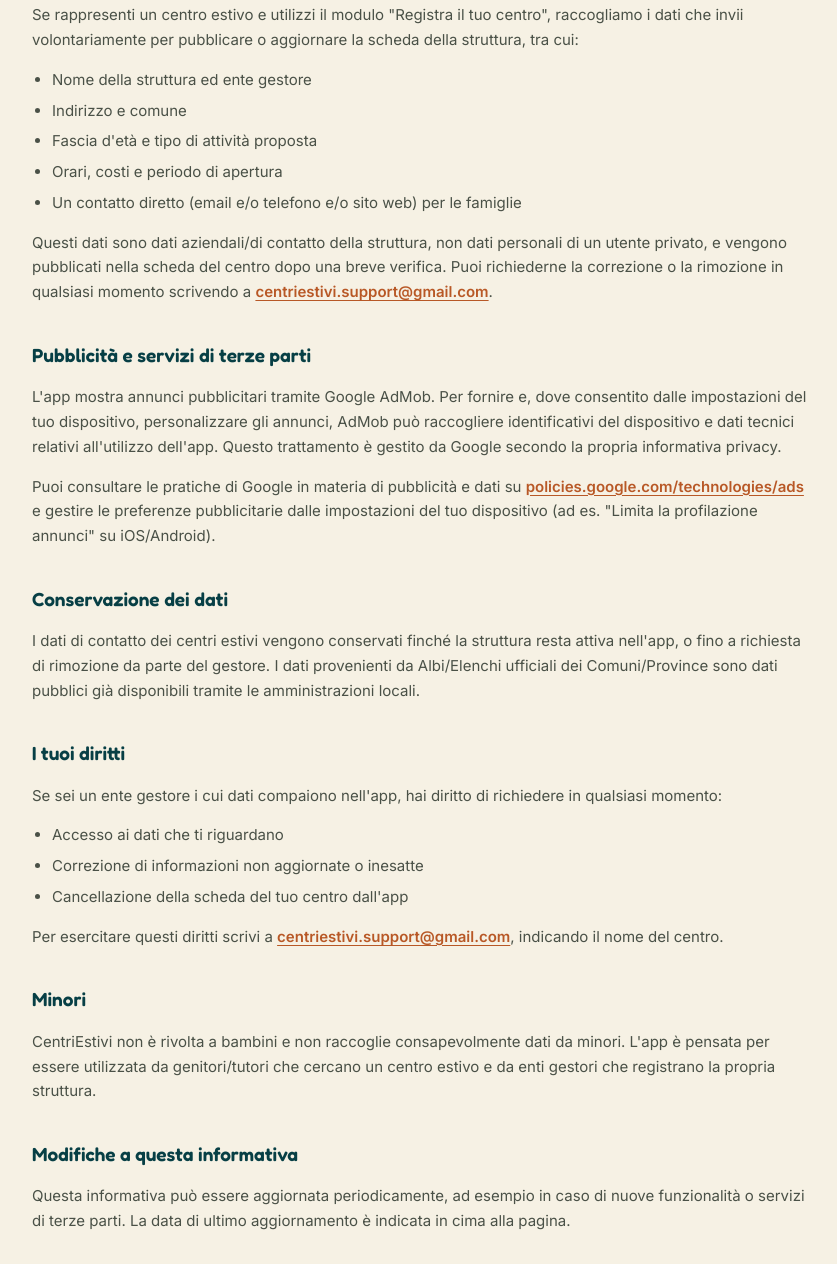
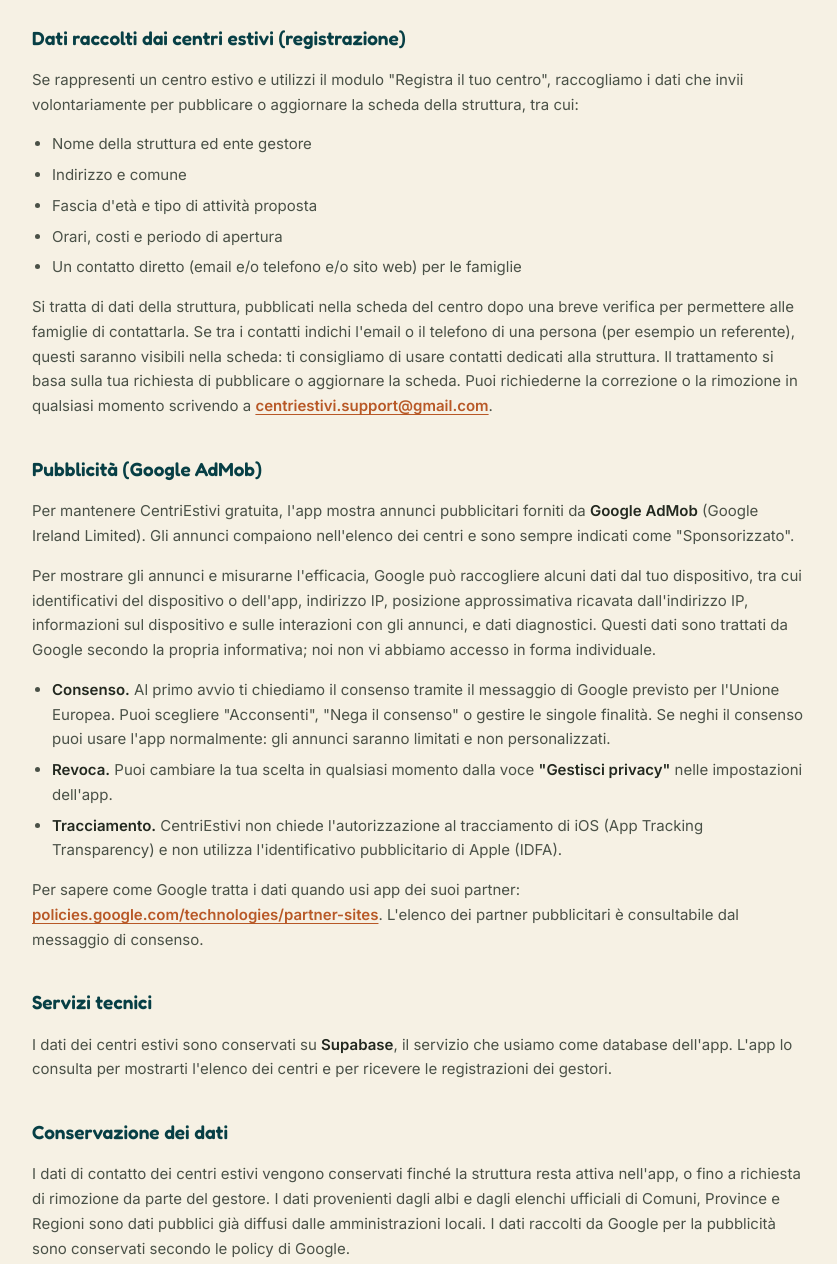
Before and after one commit to emon-77/centriestiviapp, a plain HTML site: page privacy.html in a window 1280 px wide. Shown: the part 654-1918 px from the top of the page, without its empty margins (220-1057 px from the left). Drawn offline with Linux system fonts and the light colour scheme.

Commit message:
Privacy: Veneto, AdMob, consenso
Updated privacy policy details including last updated date and additional information about data handling and advertising practices.

```diff
--- a/privacy.html
+++ b/privacy.html
@@ -88,7 +88,7 @@
   <div class="intro">
     <h1>Informativa sulla Privacy</h1>
     <p>Questa informativa spiega quali dati raccoglie CentriEstivi, come vengono utilizzati e quali diritti hai in merito.</p>
-    <div class="updated">Ultimo aggiornamento: 26 settembre 2026</div>
+    <div class="updated">Ultimo aggiornamento: 25 ottobre 2026</div>
   </div>
 
   <section class="block">
@@ -98,7 +98,8 @@
 
   <section class="block">
     <h2>Cosa fa l'app</h2>
-    <p>CentriEstivi aiuta le famiglie a trovare centri estivi accreditati in Emilia-Romagna. La consultazione dell'elenco dei centri non richiede registrazione, login né la creazione di un account: puoi cercare e sfogliare i centri in totale anonimato.</p>
+    <p>CentriEstivi aiuta le famiglie a trovare centri estivi in Emilia-Romagna e in Veneto, e presto in altre regioni. La consultazione dell'elenco dei centri non richiede registrazione, login né la creazione di un account: non ti chiediamo nome, email o altri dati personali per cercare e sfogliare i centri.</p>
+    <p>Alcune scelte, come la zona selezionata e i centri salvati nei Preferiti, vengono memorizzate solo sul tuo dispositivo per ricordare le tue preferenze, e non vengono inviate a noi.</p>
   </section>
 
   <section class="block">
@@ -111,18 +112,29 @@
       <li>Orari, costi e periodo di apertura</li>
       <li>Un contatto diretto (email e/o telefono e/o sito web) per le famiglie</li>
     </ul>
-    <p>Questi dati sono dati aziendali/di contatto della struttura, non dati personali di un utente privato, e vengono pubblicati nella scheda del centro dopo una breve verifica. Puoi richiederne la correzione o la rimozione in qualsiasi momento scrivendo a <a href="mailto:centriestivi.support@gmail.com">centriestivi.support@gmail.com</a>.</p>
+    <p>Si tratta di dati della struttura, pubblicati nella scheda del centro dopo una breve verifica per permettere alle famiglie di contattarla. Se tra i contatti indichi l'email o il telefono di una persona (per esempio un referente), questi saranno visibili nella scheda: ti consigliamo di usare contatti dedicati alla struttura. Il trattamento si basa sulla tua richiesta di pubblicare o aggiornare la scheda. Puoi richiederne la correzione o la rimozione in qualsiasi momento scrivendo a <a href="mailto:centriestivi.support@gmail.com">centriestivi.support@gmail.com</a>.</p>
   </section>
 
   <section class="block">
-    <h2>Pubblicità e servizi di terze parti</h2>
-    <p>L'app mostra annunci pubblicitari tramite Google AdMob. Per fornire e, dove consentito dalle impostazioni del tuo dispositivo, personalizzare gli annunci, AdMob può raccogliere identificativi del dispositivo e dati tecnici relativi all'utilizzo dell'app. Questo trattamento è gestito da Google secondo la propria informativa privacy.</p>
-    <p>Puoi consultare le pratiche di Google in materia di pubblicità e dati su <a href="https://policies.google.com/technologies/ads" target="_blank" rel="noopener">policies.google.com/technologies/ads</a> e gestire le preferenze pubblicitarie dalle impostazioni del tuo dispositivo (ad es. "Limita la profilazione annunci" su iOS/Android).</p>
+    <h2>Pubblicità (Google AdMob)</h2>
+    <p>Per mantenere CentriEstivi gratuita, l'app mostra annunci pubblicitari forniti da <strong>Google AdMob</strong> (Google Ireland Limited). Gli annunci compaiono nell'elenco dei centri e sono sempre indicati come "Sponsorizzato".</p>
+    <p>Per mostrare gli annunci e misurarne l'efficacia, Google può raccogliere alcuni dati dal tuo dispositivo, tra cui identificativi del dispositivo o dell'app, indirizzo IP, posizione approssimativa ricavata dall'indirizzo IP, informazioni sul dispositivo e sulle interazioni con gli annunci, e dati diagnostici. Questi dati sono trattati da Google secondo la propria informativa; noi non vi abbiamo accesso in forma individuale.</p>
+    <ul>
+      <li><strong>Consenso.</strong> Al primo avvio ti chiediamo il consenso tramite il messaggio di Google previsto per l'Unione Europea. Puoi scegliere "Acconsenti", "Nega il consenso" o gestire le singole finalità. Se neghi il consenso puoi usare l'app normalmente: gli annunci saranno limitati e non personalizzati.</li>
+      <li><strong>Revoca.</strong> Puoi cambiare la tua scelta in qualsiasi momento dalla voce <strong>"Gestisci privacy"</strong> nelle impostazioni dell'app.</li>
+      <li><strong>Tracciamento.</strong> CentriEstivi non chiede l'autorizzazione al tracciamento di iOS (App Tracking Transparency) e non utilizza l'identificativo pubblicitario di Apple (IDFA).</li>
+    </ul>
+    <p>Per sapere come Google tratta i dati quando usi app dei suoi partner: <a href="https://policies.google.com/technologies/partner-sites" target="_blank" rel="noopener">policies.google.com/technologies/partner-sites</a>. L'elenco dei partner pubblicitari è consultabile dal messaggio di consenso.</p>
+  </section>
+
+  <section class="block">
+    <h2>Servizi tecnici</h2>
+    <p>I dati dei centri estivi sono conservati su <strong>Supabase</strong>, il servizio che usiamo come database dell'app. L'app lo consulta per mostrarti l'elenco dei centri e per ricevere le registrazioni dei gestori.</p>
   </section>
 
   <section class="block">
     <h2>Conservazione dei dati</h2>
-    <p>I dati di contatto dei centri estivi vengono conservati finché la struttura resta attiva nell'app, o fino a richiesta di rimozione da parte del gestore. I dati provenienti da Albi/Elenchi ufficiali dei Comuni/Province sono dati pubblici già disponibili tramite le amministrazioni locali.</p>
+    <p>I dati di contatto dei centri estivi vengono conservati finché la struttura resta attiva nell'app, o fino a richiesta di rimozione da parte del gestore. I dati provenienti dagli albi e dagli elenchi ufficiali di Comuni, Province e Regioni sono dati pubblici già diffusi dalle amministrazioni locali. I dati raccolti da Google per la pubblicità sono conservati secondo le policy di Google.</p>
   </section>
 
   <section class="block">
```
